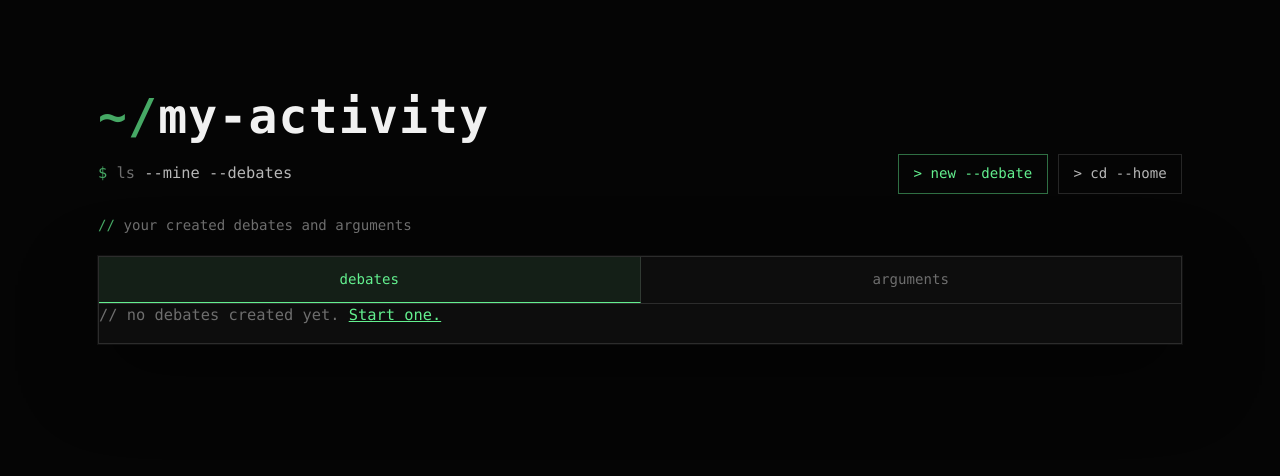
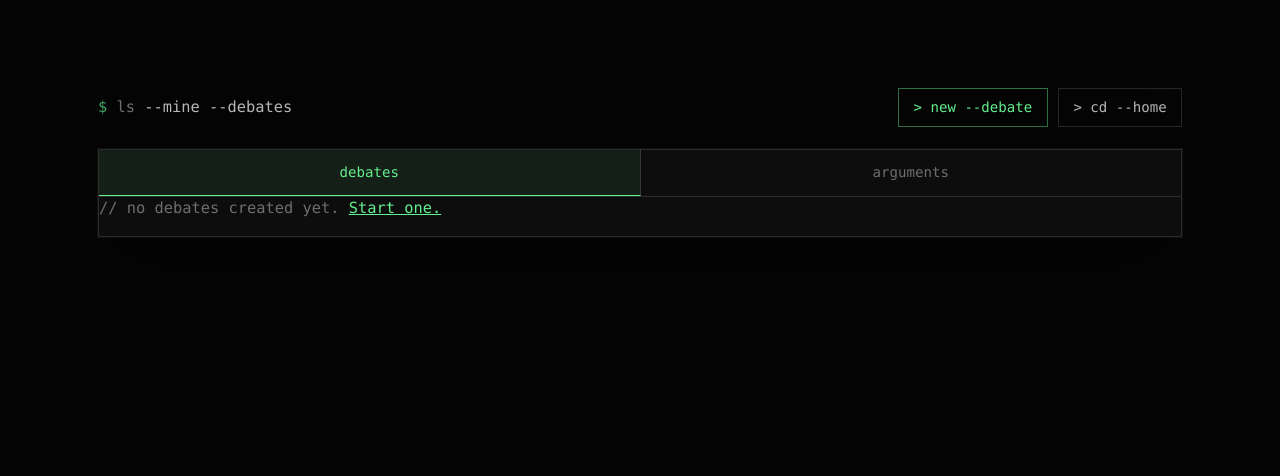
Before and after one commit to ali-fadaee/CITS3403-Group-Project, a Flask app: page /debates/mine in a window 1280 px wide. Shown: the part 88-564 px from the top of the page. Run offline with Flask 3, Linux system fonts and the light colour scheme; the visitor is signed in with stand-in values (Sample User, id 1); data comes from the database, SQL or seed files in the repository; data that the repository does not hold is empty; parts of the project's set-up code (start-up, migrations or seed data) failed here and were passed over; some libraries are stand-ins or nearby versions.

Commit message:
removed title from my-avtivity page

```diff
--- a/app/templates/my_activity.html
+++ b/app/templates/my_activity.html
@@ -4,8 +4,6 @@
 
 {% block content %}
 <div class="index-page">
-
-  <h1 class="index-heading"><span>~/</span>my-activity<span class="terminal-cursor"></span></h1>
 
   <div class="index-header">
     <p class="index-cmd"><span class="sym">$</span> ls <span>--mine --{{ tab }}</span></p>
@@ -14,7 +12,6 @@
       <a href="/" class="my-debates-btn">&gt; cd --home</a>
     </div>
   </div>
-  <p class="index-hint"><span class="sym">//</span> your created debates and arguments</p>
 
   <div class="index-card">
 
```
